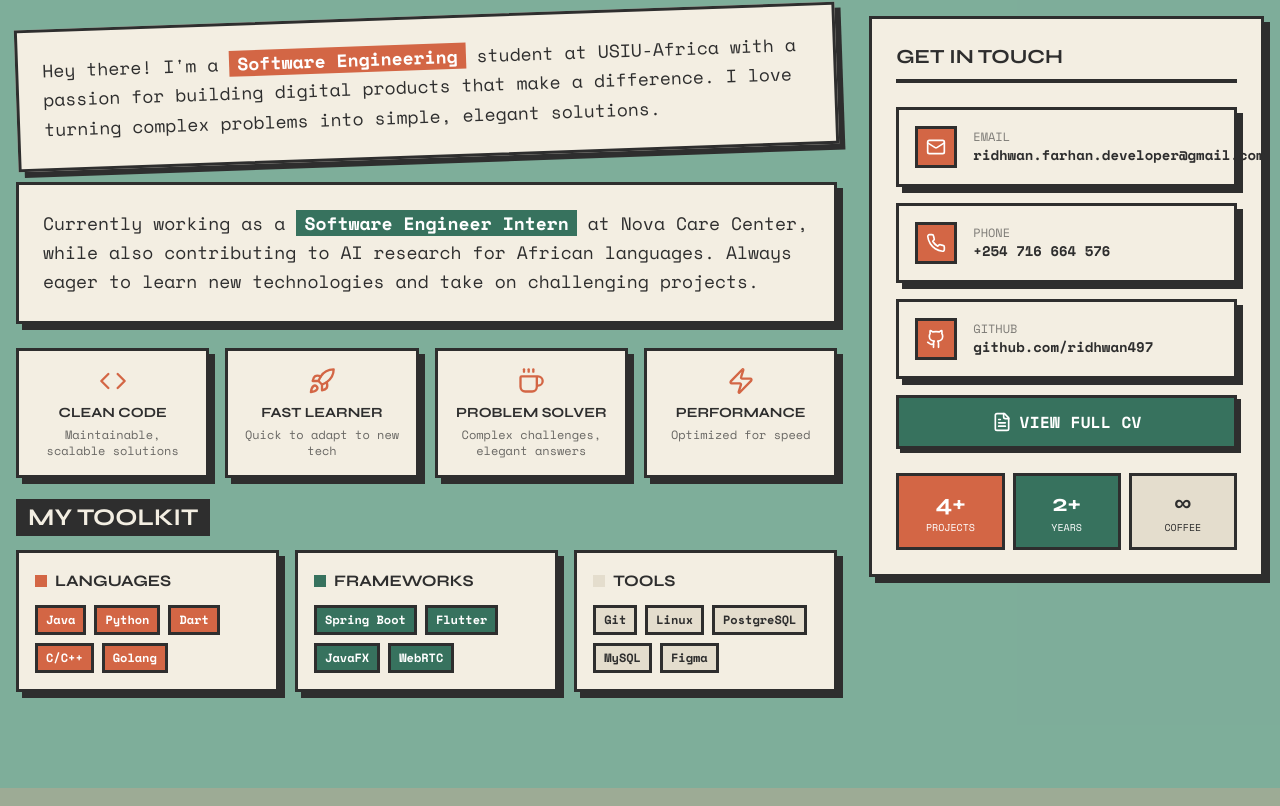
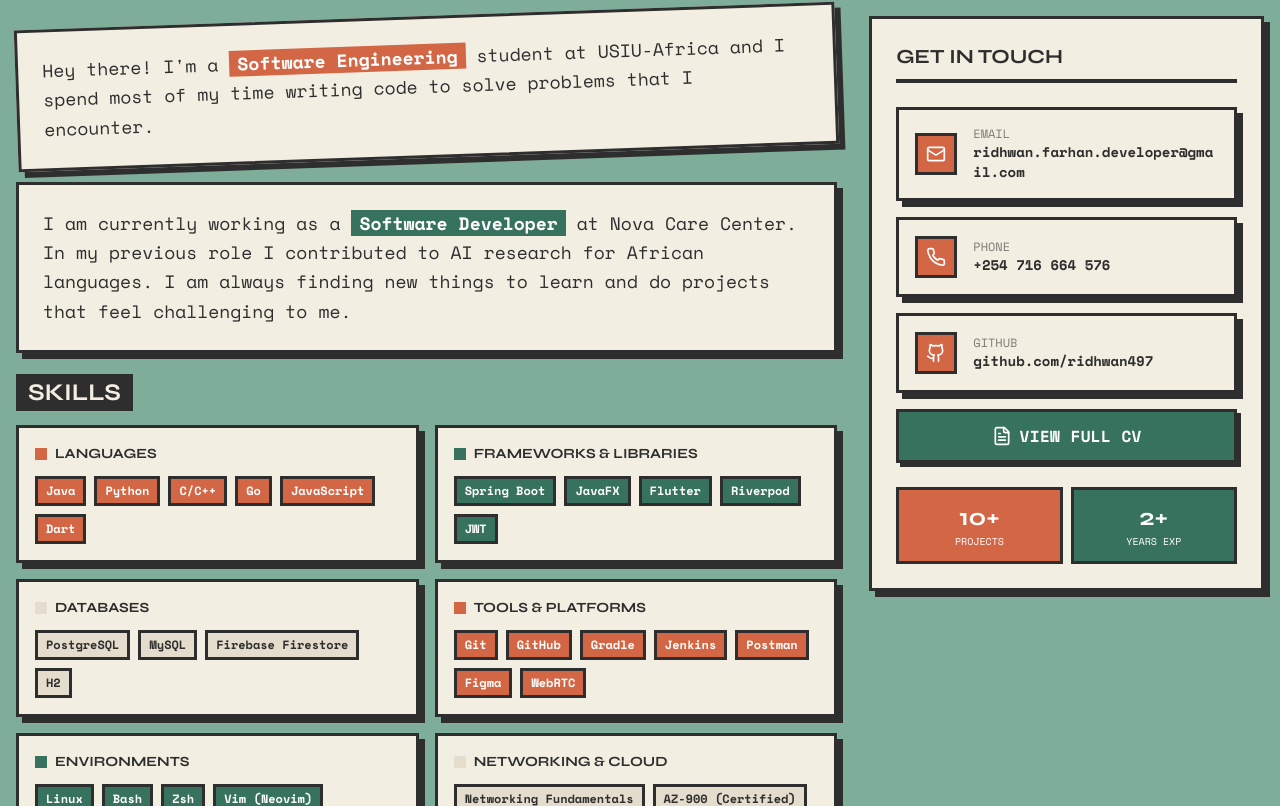
Before and after one commit to ridhwan497/portfolio-website, a React (Vite) app: page / in a window 1280 px wide. Shown: the part 1054-1860 px from the top of the page. Built offline with nearby package versions, Linux system fonts and the light colour scheme; the HTML template or start-up script is replaced by a standard one.

Commit message:
Updated the about section
I added extra skills to my skills section
Updated my about section
I dont want coffee so removed that

```diff
--- a/src/components/AboutSection.tsx
+++ b/src/components/AboutSection.tsx
@@ -1,5 +1,5 @@
 import { motion } from "framer-motion";
-import { Mail, Phone, Github, FileText, Code, Coffee, Rocket, Zap } from "lucide-react";
+import { Mail, Phone, Github, FileText } from "lucide-react";
 import { Link } from "react-router-dom";
 
 const AboutSection = () => {
@@ -9,23 +9,48 @@ const AboutSection = () => {
     { icon: Github, label: "GitHub", value: "github.com/ridhwan497", href: "https://github.com/ridhwan497" },
   ];
 
-  const highlights = [
-    { icon: Code, label: "Clean Code", description: "Maintainable, scalable solutions" },
-    { icon: Rocket, label: "Fast Learner", description: "Quick to adapt to new tech" },
-    { icon: Coffee, label: "Problem Solver", description: "Complex challenges, elegant answers" },
-    { icon: Zap, label: "Performance", description: "Optimized for speed" },
-  ];
-
   const skills = [
-    { category: "Languages", items: ["Java", "Python", "Dart", "C/C++", "Golang"], color: "bg-primary" },
-    { category: "Frameworks", items: ["Spring Boot", "Flutter", "JavaFX", "WebRTC"], color: "bg-secondary" },
-    { category: "Tools", items: ["Git", "Linux", "PostgreSQL", "MySQL", "Figma"], color: "bg-accent" },
+    {
+      category: "Languages",
+      items: ["Java", "Python", "C/C++", "Go", "JavaScript", "Dart"],
+      color: "bg-primary",
+      textColor: "text-primary-foreground",
+    },
+    {
+      category: "Frameworks & Libraries",
+      items: ["Spring Boot", "JavaFX", "Flutter", "Riverpod", "JWT"],
+      color: "bg-secondary",
+      textColor: "text-secondary-foreground",
+    },
+    {
+      category: "Databases",
+      items: ["PostgreSQL", "MySQL", "Firebase Firestore", "H2"],
+      color: "bg-accent",
+      textColor: "text-accent-foreground",
+    },
+    {
+      category: "Tools & Platforms",
+      items: ["Git", "GitHub", "Gradle", "Jenkins", "Postman", "Figma", "WebRTC"],
+      color: "bg-primary",
+      textColor: "text-primary-foreground",
+    },
+    {
+      category: "Environments",
+      items: ["Linux", "Bash", "Zsh", "Vim (Neovim)"],
+      color: "bg-secondary",
+      textColor: "text-secondary-foreground",
+    },
+    {
+      category: "Networking & Cloud",
+      items: ["Networking Fundamentals", "AZ-900 (Certified)", "AZ-500 (In Progress)"],
+      color: "bg-accent",
+      textColor: "text-accent-foreground",
+    },
   ];
 
   return (
     <section id="about" className="py-24 bg-secondary/20">
       <div className="container mx-auto px-4">
-        {/* Section Header */}
         <motion.div
           initial={{ opacity: 0, x: -20 }}
           whileInView={{ opacity: 1, x: 0 }}
@@ -41,7 +66,7 @@ const AboutSection = () => {
         </motion.div>
 
         <div className="grid lg:grid-cols-3 gap-8">
-          {/* Bio Column */}
+          {/* Bio + Skills */}
           <motion.div
             initial={{ opacity: 0, y: 20 }}
             whileInView={{ opacity: 1, y: 0 }}
@@ -51,53 +76,35 @@ const AboutSection = () => {
           >
             <div className="brutal-box p-6 rotate-slight">
               <p className="text-lg leading-relaxed">
-                Hey there! I'm a <span className="bg-primary text-primary-foreground px-2 font-bold">Software Engineering</span> student
-                at USIU-Africa with a passion for building digital products that make a difference. I love turning complex
-                problems into simple, elegant solutions.
+                Hey there! I'm a{" "}
+                <span className="bg-primary text-primary-foreground px-2 font-bold">Software Engineering</span>{" "}
+                student at USIU-Africa and I spend most of my time writing code to solve problems that I encounter.
               </p>
             </div>
             <div className="brutal-box p-6 -rotate-slight">
               <p className="text-lg leading-relaxed">
-                Currently working as a <span className="bg-secondary text-secondary-foreground px-2 font-bold">Software Engineer Intern</span> at
-                Nova Care Center, while also contributing to AI research for African languages. Always eager to learn
-                new technologies and take on challenging projects.
+                I am currently working as a{" "}
+                <span className="bg-secondary text-secondary-foreground px-2 font-bold">Software Developer</span>{" "}
+                at Nova Care Center. In my previous role I contributed to AI research for African languages. I am always
+                finding new things to learn and do projects that feel challenging to me.
               </p>
             </div>
 
-            {/* Highlights Grid */}
-            <div className="grid grid-cols-2 md:grid-cols-4 gap-4">
-              {highlights.map((item, index) => (
-                <motion.div
-                  key={item.label}
-                  initial={{ opacity: 0, scale: 0.8 }}
-                  whileInView={{ opacity: 1, scale: 1 }}
-                  viewport={{ once: true }}
-                  transition={{ delay: 0.1 * index }}
-                  className="brutal-box-hover p-4 text-center"
-                >
-                  <item.icon className="mx-auto mb-2 text-primary" size={28} />
-                  <h4 className="font-bold text-sm uppercase">{item.label}</h4>
-                  <p className="text-xs text-foreground/70 mt-1">{item.description}</p>
-                </motion.div>
-              ))}
-            </div>
-
-            {/* Skills */}
             <div className="space-y-4">
               <h3 className="font-display text-2xl font-bold">
-                <span className="bg-foreground text-card px-3 py-1">MY TOOLKIT</span>
+                <span className="bg-foreground text-card px-3 py-1">SKILLS</span>
               </h3>
-              <div className="grid md:grid-cols-3 gap-4">
+              <div className="grid md:grid-cols-2 gap-4">
                 {skills.map((skillGroup, groupIndex) => (
                   <motion.div
                     key={skillGroup.category}
                     initial={{ opacity: 0, y: 20 }}
                     whileInView={{ opacity: 1, y: 0 }}
                     viewport={{ once: true }}
-                    transition={{ delay: 0.1 * groupIndex }}
+                    transition={{ delay: 0.08 * groupIndex }}
                     className="brutal-box p-4"
                   >
-                    <h4 className="font-bold uppercase mb-3 flex items-center gap-2">
+                    <h4 className="font-bold uppercase mb-3 flex items-center gap-2 text-sm">
                       <span className={`w-3 h-3 ${skillGroup.color}`} />
                       {skillGroup.category}
                     </h4>
@@ -105,7 +112,7 @@ const AboutSection = () => {
                       {skillGroup.items.map((skill) => (
                         <span
                           key={skill}
-                          className={`${skillGroup.color} ${groupIndex === 2 ? 'text-accent-foreground' : 'text-primary-foreground'} border-brutal text-xs px-2 py-1 font-bold`}
+                          className={`${skillGroup.color} ${skillGroup.textColor} border-brutal text-xs px-2 py-1 font-bold`}
                         >
                           {skill}
                         </span>
@@ -117,7 +124,7 @@ const AboutSection = () => {
             </div>
           </motion.div>
 
-          {/* Contact Column */}
+          {/* Contact sidebar */}
           <motion.div
             initial={{ opacity: 0, x: 20 }}
             whileInView={{ opacity: 1, x: 0 }}
@@ -144,14 +151,13 @@ const AboutSection = () => {
                     </div>
                     <div>
                       <div className="text-xs uppercase text-foreground/60">{item.label}</div>
-                      <div className="font-bold text-sm group-hover:text-primary transition-colors">
+                      <div className="font-bold text-sm group-hover:text-primary transition-colors break-all">
                         {item.value}
                       </div>
                     </div>
                   </a>
                 ))}
 
-                {/* CV Link */}
                 <Link
                   to="/cv"
                   className="brutal-button-secondary w-full flex items-center justify-center gap-2"
@@ -161,19 +167,15 @@ const AboutSection = () => {
                 </Link>
               </div>
 
-              {/* Stats */}
-              <div className="grid grid-cols-3 gap-2 mt-6">
+              {/* Stats — no coffee */}
+              <div className="grid grid-cols-2 gap-2 mt-6">
                 <div className="bg-primary text-primary-foreground border-brutal p-3 text-center">
-                  <div className="font-display text-2xl font-bold">4+</div>
+                  <div className="font-display text-2xl font-bold">10+</div>
                   <div className="text-[10px] uppercase">Projects</div>
                 </div>
                 <div className="bg-secondary text-secondary-foreground border-brutal p-3 text-center">
                   <div className="font-display text-2xl font-bold">2+</div>
-                  <div className="text-[10px] uppercase">Years</div>
-                </div>
-                <div className="bg-accent text-accent-foreground border-brutal p-3 text-center">
-                  <div className="font-display text-2xl font-bold">∞</div>
-                  <div className="text-[10px] uppercase">Coffee</div>
+                  <div className="text-[10px] uppercase">Years Exp</div>
                 </div>
               </div>
             </div>
```
